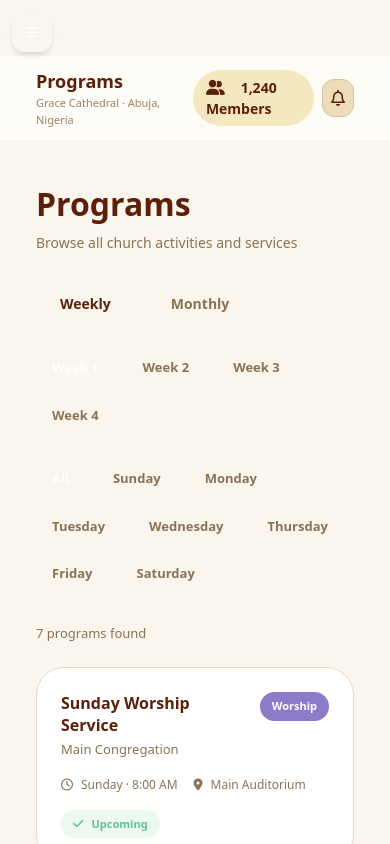
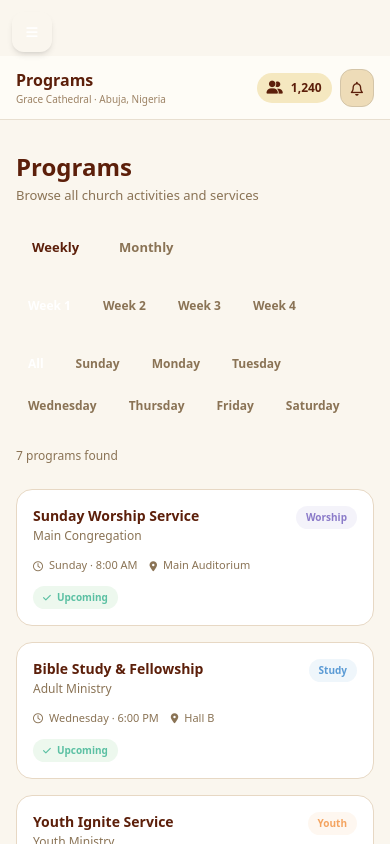
Before and after one commit to molatunji-ctrl/GraceCathedral, a React (Vite) app: page /programs in a window 390 px wide. Shown: the top 844 px of the page. Built offline with nearby package versions, Linux system fonts and the light colour scheme.

Commit message:
Update Programs.jsx

```diff
--- a/src/pages/Programs.jsx
+++ b/src/pages/Programs.jsx
@@ -1,25 +1,11 @@
-import React, { useState } from 'react';
+import { useState } from 'react';
 import { Link } from 'react-router-dom';
 
-
-// This component displays church programs with filtering options
-// Users can filter by: Weekly/Monthly view, Day of week, and Week number
-
 function Programs() {
-    // STATE VARIABLES (useState stores data that can change)
-
-    // 1. viewMode: determines if showing 'weekly' or 'monthly' view
   const [viewMode, setViewMode] = useState('weekly');
-
-    // 2. selectedDay: tracks which day filter is active (e.g., 'Sunday', 'Monday', 'All')
   const [selectedDay, setSelectedDay] = useState('All');
-
-    // 3. selectedWeek: tracks which week is selected (1, 2, 3, or 4) in weekly view
   const [selectedWeek, setSelectedWeek] = useState(1);
 
-    // PROGRAM DATA
-    // This is an array containing all church programs with their details
-    // Each program object has: id, name, ministry, time, location, tag, color, day, week
   const allPrograms = [
     { id: 1, name: 'Sunday Worship Service', ministry: 'Main Congregation', time: 'Sunday · 8:00 AM', location: 'Main Auditorium', tag: 'Worship', color: '#8B7BC9', day: 'Sunday', week: 1 },
     { id: 2, name: 'Bible Study & Fellowship', ministry: 'Adult Ministry', time: 'Wednesday · 6:00 PM', location: 'Hall B', tag: 'Study', color: '#5B9BD5', day: 'Wednesday', week: 1 },
@@ -33,63 +19,62 @@ function Programs() {
     { id: 10, name: 'Evangelism Outreach', ministry: 'Evangelism Dept.', time: 'Saturday · 8:00 AM', location: 'Community Square', tag: 'Outreach', color: '#F5A26B', day: 'Saturday', week: 2 },
   ];
 
-    // FILTER OPTIONS ARRAYS
-    // These arrays contain all possible filter choices
   const days = ['All', 'Sunday', 'Monday', 'Tuesday', 'Wednesday', 'Thursday', 'Friday', 'Saturday'];
   const weeks = [1, 2, 3, 4];
 
-
-    // FILTER LOGIC
-    // This function filters programs based on:
-    // 1. Selected day (or shows all if 'All' is selected)
-    // 2. Selected week (only in weekly view mode)
-    // ============================================================
   const filteredPrograms = allPrograms.filter(program => {
-        // Check if the program's day matches the selected day
-        // (or if 'All' is selected, show the program regardless of day)
     const dayMatch = selectedDay === 'All' || program.day === selectedDay;
-
-        // Check if the program's week matches the selected week
-        // (only applies in weekly view, monthly view shows all weeks)
     const weekMatch = viewMode === 'weekly' ? program.week === selectedWeek : true;
-
-        // Only return the program if BOTH conditions are true
     return dayMatch && weekMatch;
   });
 
-    return(
-        <React.Fragment>
-            {/* HEADER SECTION - Shows page title and church info */}
-
-           <section className='bg-[#FEFCF6]'>
-              <div className='flex justify-between gap-7 px-9 py-3 items-center'>
-                <div className="header-left">
-                   <h2 className='text-[18px] text-[#5C1F0A] font-semibold'>Programs</h2>
-                   <p className='text-[11px] text-[#9D8365]'>Grace Cathedral · Abuja, Nigeria</p>
+  return (
+    <>
+      {/* ── Header Bar ── */}
+      <section className='bg-[#FEFCF6] border-b border-[#E8DFD0]'>
+        <div className='flex justify-between items-center gap-3 px-4 sm:px-6 lg:px-9 py-3'>
+          <div className="min-w-0">
+            <h2 className='text-[16px] sm:text-[18px] text-[#5C1F0A] font-semibold'>
+              Programs
+            </h2>
+            <p className='text-[10px] sm:text-[11px] text-[#9D8365] truncate'>
+              Grace Cathedral · Abuja, Nigeria
+            </p>
           </div>
-                <div className="header-right flex justify-center items-center gap-2">
-                    <h4 className='text-[14px] px-3 py-1.5 bg-[#F5E8C0] text-[#5C1F0A] font-semibold border border-transparent rounded-full'>
-                        <i className="fa-solid fa-user-group text-[15px] pr-4"></i>1,240 Members</h4>
-                    <Link to="/announcement" className='text-[#5C1F0A] bg-[#eedcb8] rounded-xl px-2 py-1.5 border border-[#D4C5A8]'><i className="fa-regular fa-bell"></i></Link>
+          <div className="flex items-center gap-2 shrink-0">
+            <span className='text-[12px] sm:text-[14px] px-2.5 sm:px-3 py-1.5 bg-[#F5E8C0] text-[#5C1F0A] font-semibold rounded-full whitespace-nowrap flex items-center gap-2'>
+              <i className="fa-solid fa-user-group text-[13px] sm:text-[15px]"></i>
+              <span className="hidden sm:inline">1,240 Members</span>
+              <span className="sm:hidden">1,240</span>
+            </span>
+            <Link
+              to="/announcement"
+              className='text-[#5C1F0A] bg-[#eedcb8] rounded-xl px-2.5 py-1.5 border border-[#D4C5A8] shrink-0 hover:bg-[#e5d2aa] transition'
+            >
+              <i className="fa-regular fa-bell text-[14px]"></i>
+            </Link>
           </div>
         </div>
       </section>
 
-           <section className='px-9 py-10 max-w-290 mx-auto'>
-                {/* Page Title and Description */}
-                <div className='mb-8'>
-                    <h2 className='text-[32px] text-[#5C1F0A] font-semibold'>Programs</h2>
-                    <p className='text-[14px] text-[#8A7355] mt-1'>Browse all church activities and services</p>
+      {/* ── Main Content ── */}
+      <main className='max-w-[1400px] mx-auto px-4 sm:px-6 lg:px-9 py-8 sm:py-10 lg:py-12'>
+
+        {/* Page Title */}
+        <div className='mb-6 sm:mb-8'>
+          <h2 className='text-[24px] sm:text-[28px] lg:text-[32px] text-[#5C1F0A] font-semibold leading-tight'>
+            Programs
+          </h2>
+          <p className='text-[13px] sm:text-[14px] text-[#8A7355] mt-1'>
+            Browse all church activities and services
+          </p>
         </div>
 
-
-                {/* WEEKLY/MONTHLY VIEW TOGGLE BUTTONS */}
-                {/* User can click these to switch between weekly and monthly view */}
-                <div className='flex gap-3 mb-7 flex-wrap'>
-                    {/* WEEKLY BUTTON - Shows only programs for selected week */}
+        {/* View Toggle */}
+        <div className='flex gap-2 sm:gap-3 mb-6 sm:mb-7 flex-wrap'>
           <button
             onClick={() => setViewMode('weekly')}
-                        className={`px-6 py-2 rounded-full font-semibold text-[14px] transition ${
+            className={`px-4 sm:px-6 py-2 rounded-full font-semibold text-[13px] sm:text-[14px] transition ${
               viewMode === 'weekly'
                 ? 'bg-[#D4C5A8] text-[#5C1F0A] border border-[#D4C5A8]'
                 : 'bg-white text-[#8A7355] border border-[#D4C5A8]'
@@ -97,13 +82,11 @@ function Programs() {
           >
             Weekly
           </button>
-
-                    {/* MONTHLY BUTTON - Shows programs for all weeks combined */}
           <button
             onClick={() => setViewMode('monthly')}
-                        className={`px-6 py-2 rounded-full font-semibold text-[14px] transition ${
+            className={`px-4 sm:px-6 py-2 rounded-full font-semibold text-[13px] sm:text-[14px] transition ${
               viewMode === 'monthly'
-                                ? 'bg-white text-[#5C1F0A] border border-[#5C1F0A]'
+                ? 'bg-[#5C1F0A] text-white border border-[#5C1F0A]'
                 : 'bg-white text-[#8A7355] border border-[#D4C5A8]'
             }`}
           >
@@ -111,17 +94,14 @@ function Programs() {
           </button>
         </div>
 
-
-                {/* WEEK SELECTION BUTTONS (Only shows in Weekly mode) */}
-                {/* User selects which week to view programs for */}
+        {/* Week Selector */}
         {viewMode === 'weekly' && (
-                    <div className='flex gap-3 mb-7 flex-wrap'>
-                        {/* Loop through weeks array and create a button for each week */}
+          <div className='flex gap-2 sm:gap-3 mb-6 sm:mb-7 flex-wrap'>
             {weeks.map(week => (
               <button
                 key={week}
                 onClick={() => setSelectedWeek(week)}
-                                className={`px-4 py-2 rounded-full font-semibold text-[13px] transition ${
+                className={`px-3 sm:px-4 py-2 rounded-full font-semibold text-[12px] sm:text-[13px] transition ${
                   selectedWeek === week
                     ? 'bg-[#8B5425] text-white'
                     : 'bg-white text-[#8A7355] border border-[#D4C5A8]'
@@ -133,19 +113,13 @@ function Programs() {
           </div>
         )}
 
-                {/* Day Selection */}
-                {/* ============================================================ */}
-                {/* DAY FILTER BUTTONS */}
-                {/* User can click to filter programs by day of week */}
-                {/* 'All' option shows programs from all days */}
-                {/* ============================================================ */}
-                <div className='flex gap-3 mb-8 flex-wrap'>
-                    {/* Loop through days array and create a button for each day */}
+        {/* Day Filter */}
+        <div className='flex gap-2 sm:gap-3 mb-6 sm:mb-8 flex-wrap'>
           {days.map(day => (
             <button
               key={day}
               onClick={() => setSelectedDay(day)}
-                            className={`px-4 py-2 rounded-full font-semibold text-[13px] transition ${
+              className={`px-3 sm:px-4 py-2 rounded-full font-semibold text-[12px] sm:text-[13px] transition ${
                 selectedDay === day
                   ? 'bg-[#B8743A] text-white'
                   : 'bg-white text-[#8A7355] border border-[#D4C5A8]'
@@ -156,74 +130,67 @@ function Programs() {
           ))}
         </div>
 
-                {/* ============================================================ */}
-                {/* PROGRAM COUNT DISPLAY */}
-                {/* Shows how many programs match the current filters */}
-                {/* Uses conditional logic to show 'program' or 'programs' */}
-                {/* ============================================================ */}
-                <p className='text-[13px] text-[#8A7355] mb-6 font-medium'>
+        {/* Count */}
+        <p className='text-[12px] sm:text-[13px] text-[#8A7355] mb-6 font-medium'>
           {filteredPrograms.length} program{filteredPrograms.length !== 1 ? 's' : ''} found
         </p>
 
-                {/* ============================================================ */}
-                {/* PROGRAMS DISPLAY SECTION */}
-                {/* Shows programs in a grid format if any match the filters */}
-                {/* Otherwise, shows an empty state message */}
-                {/* ============================================================ */}
+        {/* Program Cards */}
         {filteredPrograms.length > 0 ? (
-                    // GRID LAYOUT
-                    // 'md:grid-cols-2' means: 1 column on mobile, 2 columns on medium screens and larger
-                    <div className='grid gap-6 md:grid-cols-2'>
-                        {/* Loop through filtered programs and display each one */}
+          <div className='grid gap-4 sm:gap-6 md:grid-cols-2'>
             {filteredPrograms.map(program => (
-                            // Each program card
-                            <div key={program.id} className='rounded-[28px] border border-[#E7D8C4] bg-white p-6 hover:shadow-[0_8px_32px_rgba(0,0,0,0.08)] transition'>
-                                {/* Program Title and Tag Badge */}
-                                <div className='flex items-start justify-between gap-4 mb-4'>
-                                    <div className='flex-1'>
-                                        {/* Program Name */}
-                                        <h3 className='text-[16px] font-semibold text-[#5C1F0A] leading-snug'>{program.name}</h3>
-                                        {/* Ministry/Department Name */}
-                                        <p className='text-[13px] text-[#8A7355] mt-1'>{program.ministry}</p>
+              <div
+                key={program.id}
+                className='rounded-2xl sm:rounded-[28px] border border-[#E7D8C4] bg-white p-4 sm:p-6 hover:shadow-[0_8px_32px_rgba(0,0,0,0.08)] transition'
+              >
+                <div className='flex items-start justify-between gap-3 mb-3 sm:mb-4'>
+                  <div className='flex-1 min-w-0'>
+                    <h3 className='text-[14px] sm:text-[16px] font-semibold text-[#5C1F0A] leading-snug'>
+                      {program.name}
+                    </h3>
+                    <p className='text-[12px] sm:text-[13px] text-[#8A7355] mt-0.5'>
+                      {program.ministry}
+                    </p>
                   </div>
-                                    {/* Tag Badge (with dynamic background color) */}
-                                    <span className='rounded-full px-3 py-1.5 text-[11px] font-semibold text-white whitespace-nowrap' style={{backgroundColor: program.color}}>
+                  {/* PASTEL TAG — matches screenshot */}
+                  <span
+                    className='rounded-full px-2.5 sm:px-3 py-1 sm:py-1.5 text-[10px] sm:text-[11px] font-semibold whitespace-nowrap shrink-0'
+                    style={{
+                      backgroundColor: program.color + '18',
+                      color: program.color
+                    }}
+                  >
                     {program.tag}
                   </span>
                 </div>
-                                {/* Program Details - Time and Location */}
-                                <div className='flex flex-wrap gap-4 text-[12px] text-[#8A7355]'>
-                                    {/* Time with icon */}
-                                    <span className='inline-flex items-center gap-2'>
-                                        <i className='fa-regular fa-clock'></i>
+                <div className='flex flex-wrap gap-3 sm:gap-4 text-[11px] sm:text-[12px] text-[#8A7355]'>
+                  <span className='inline-flex items-center gap-1.5'>
+                    <i className='fa-regular fa-clock text-[10px]'></i>
                     {program.time}
                   </span>
-                                    {/* Location with icon */}
-                                    <span className='inline-flex items-center gap-2'>
-                                        <i className='fa-solid fa-location-dot'></i>
+                  <span className='inline-flex items-center gap-1.5'>
+                    <i className='fa-solid fa-location-dot text-[10px]'></i>
                     {program.location}
                   </span>
                 </div>
-                                {/* Upcoming Status Badge */}
-                                <span className='inline-flex items-center gap-2 rounded-full bg-[#EDF8EE] px-3 py-1.5 text-[11px] font-semibold text-[#5BC0A3] mt-4'>
-                                    <i className='fa-solid fa-check text-xs'></i>Upcoming
+                <span className='inline-flex items-center gap-1.5 rounded-full bg-[#EDF8EE] px-2.5 py-1 text-[10px] sm:text-[11px] font-semibold text-[#5BC0A3] mt-3 sm:mt-4'>
+                  <i className='fa-solid fa-check text-[9px]'></i>
+                  Upcoming
                 </span>
               </div>
             ))}
           </div>
         ) : (
-                    // EMPTY STATE
-                    // Shows when no programs match the selected filters
-                    <div className='flex flex-col items-center justify-center py-24'>
-                        {/* Calendar Icon */}
-                        <i className='fa-regular fa-calendar text-[60px] text-[#D4C5A8] mb-4'></i>
-                        {/* Empty State Message */}
-                        <p className='text-[16px] text-[#8A7355] font-medium'>No programs for this selection.</p>
+          <div className='flex flex-col items-center justify-center py-16 sm:py-24'>
+            <i className='fa-regular fa-calendar text-[48px] sm:text-[60px] text-[#D4C5A8] mb-4'></i>
+            <p className='text-[14px] sm:text-[16px] text-[#8A7355] font-medium'>
+              No programs for this selection.
+            </p>
           </div>
         )}
-           </section>
-        </React.Fragment>
-    )
+      </main>
+    </>
+  );
 }
 
-export default Programs
+export default Programs;
```
Lines whose indentation alone changed are shown as unchanged.
